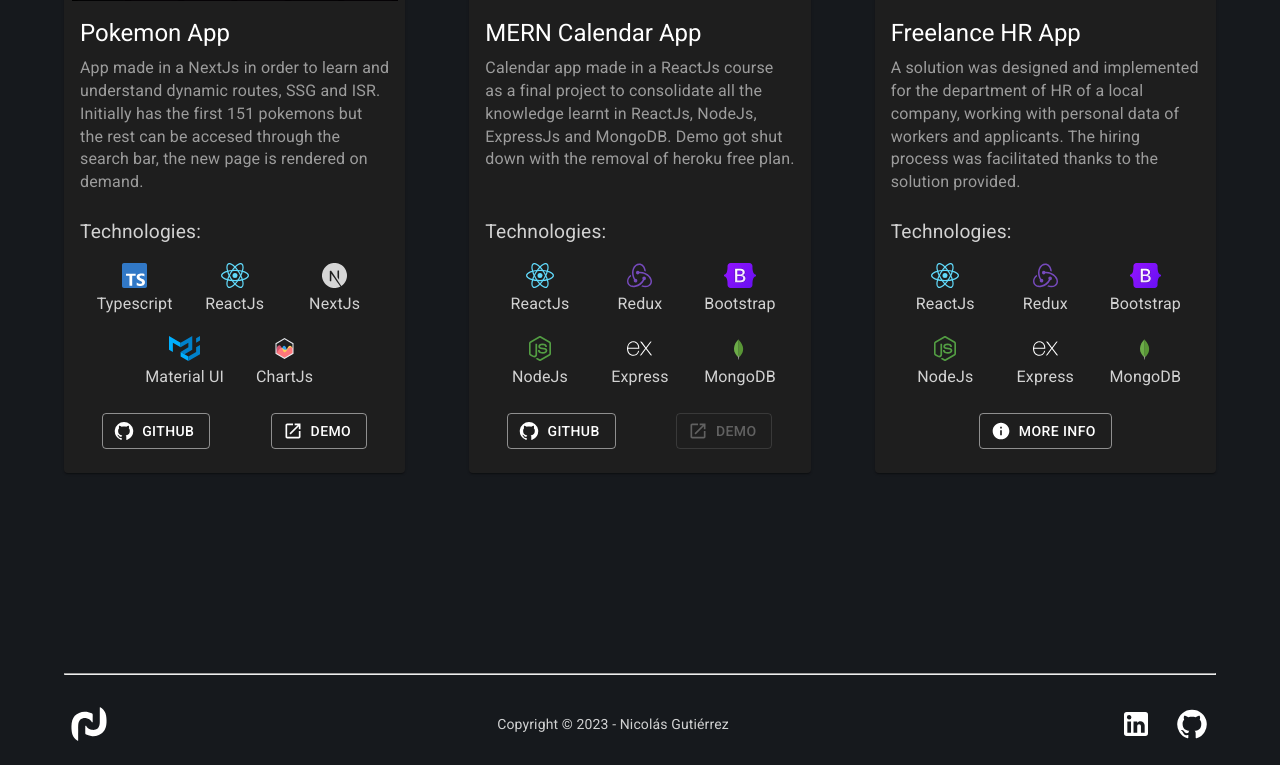
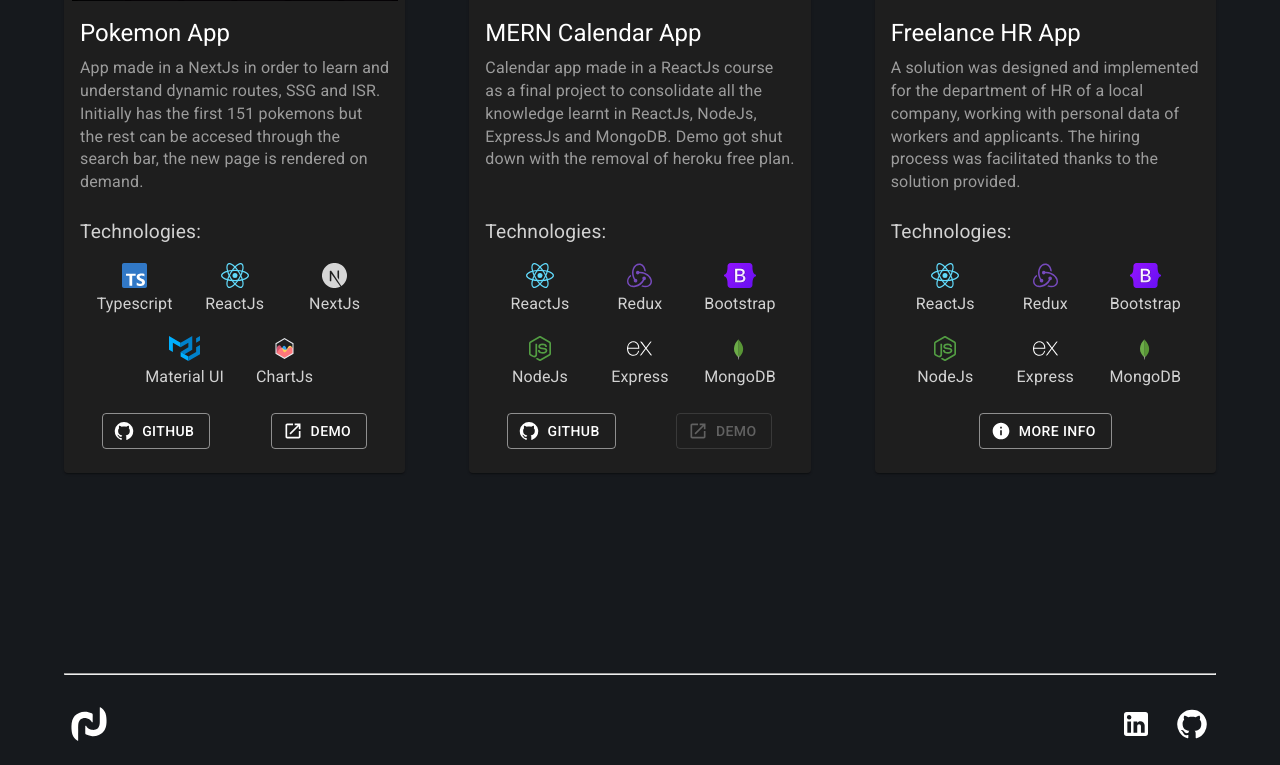
Before and after one commit to nagutierrez-cl/portafolio, a React (Vite) app: page / in a window 1280 px wide. Shown: the part 2962-3727 px from the top of the page. Built offline with nearby package versions, Linux system fonts and the light colour scheme.

Commit message:
Remove copyright

```diff
--- a/src/components/layout/Footer.jsx
+++ b/src/components/layout/Footer.jsx
@@ -9,7 +9,6 @@ export const Footer = () => {
 
             <Box sx={{ display: { xs: 'none', sm: 'flex' }, justifyContent: 'space-between', alignItems: 'center', mt: 3, pb: 2 }}>
                 <img src='/logow.svg' height='50' />
-                <Typography sx={{ fontSize: '14px' }}>Copyright © 2023 - Nicolás Gutiérrez</Typography>
                 <SocialIcons />
             </Box>
 
@@ -19,7 +18,6 @@ export const Footer = () => {
                     <img src='/logow.svg' height='50' />
                     <SocialIcons />
                 </Box>
-                <Typography sx={{ fontSize: '14px', textAlign: 'center' }}>Copyright © 2023 - Nicolás Gutiérrez</Typography>
             </Box>
 
         </Container>
```
